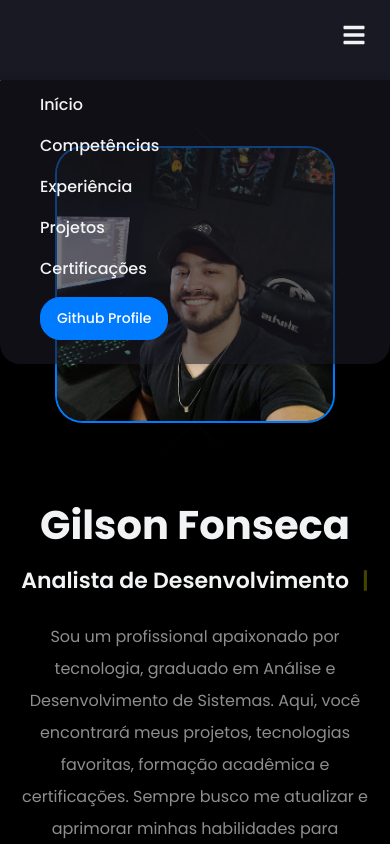
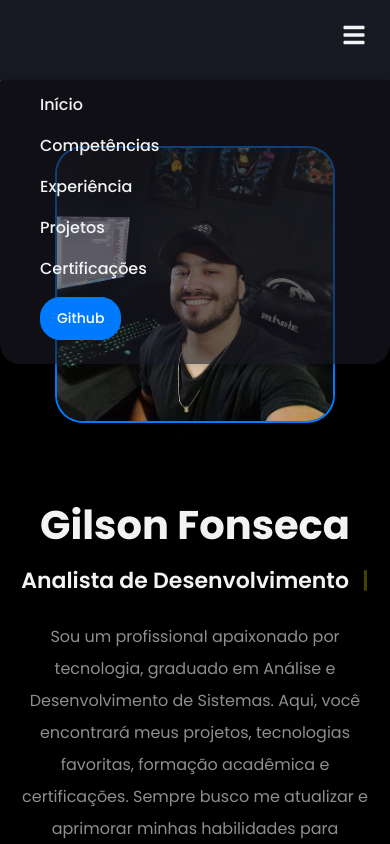
Before and after one commit to gildevson/MeuPortFolio, a React (Create React App) app: page / in a window 390 px wide. Both pictures are taken after a click on the icon 354 px from the left and 35 px from the top of the page. Shown: the top 844 px of the page. Built offline with nearby package versions, Linux system fonts and the light colour scheme.

Commit message:
nome git

```diff
--- a/src/components/Navbar/index.js
+++ b/src/components/Navbar/index.js
@@ -32,7 +32,7 @@
             <MobileLink href='#experience' onClick={() => setIsOpen(!isOpen)}>Experiência</MobileLink>
             <MobileLink href='#projects' onClick={() => setIsOpen(!isOpen)}>Projetos</MobileLink>
             <MobileLink href='#education' onClick={() => setIsOpen(!isOpen)}>Certificações</MobileLink>
-            <GitHubButton style={{padding: '10px 16px',background: `${theme.primary}`, color: 'white',width: 'max-content'}} href={Bio.github} target="_blank">Github Profile</GitHubButton>
+            <GitHubButton style={{padding: '10px 16px',background: `${theme.primary}`, color: 'white',width: 'max-content'}} href={Bio.github} target="_blank">Github</GitHubButton>
           </MobileMenu>
         )}
       </NavbarContainer>
```
